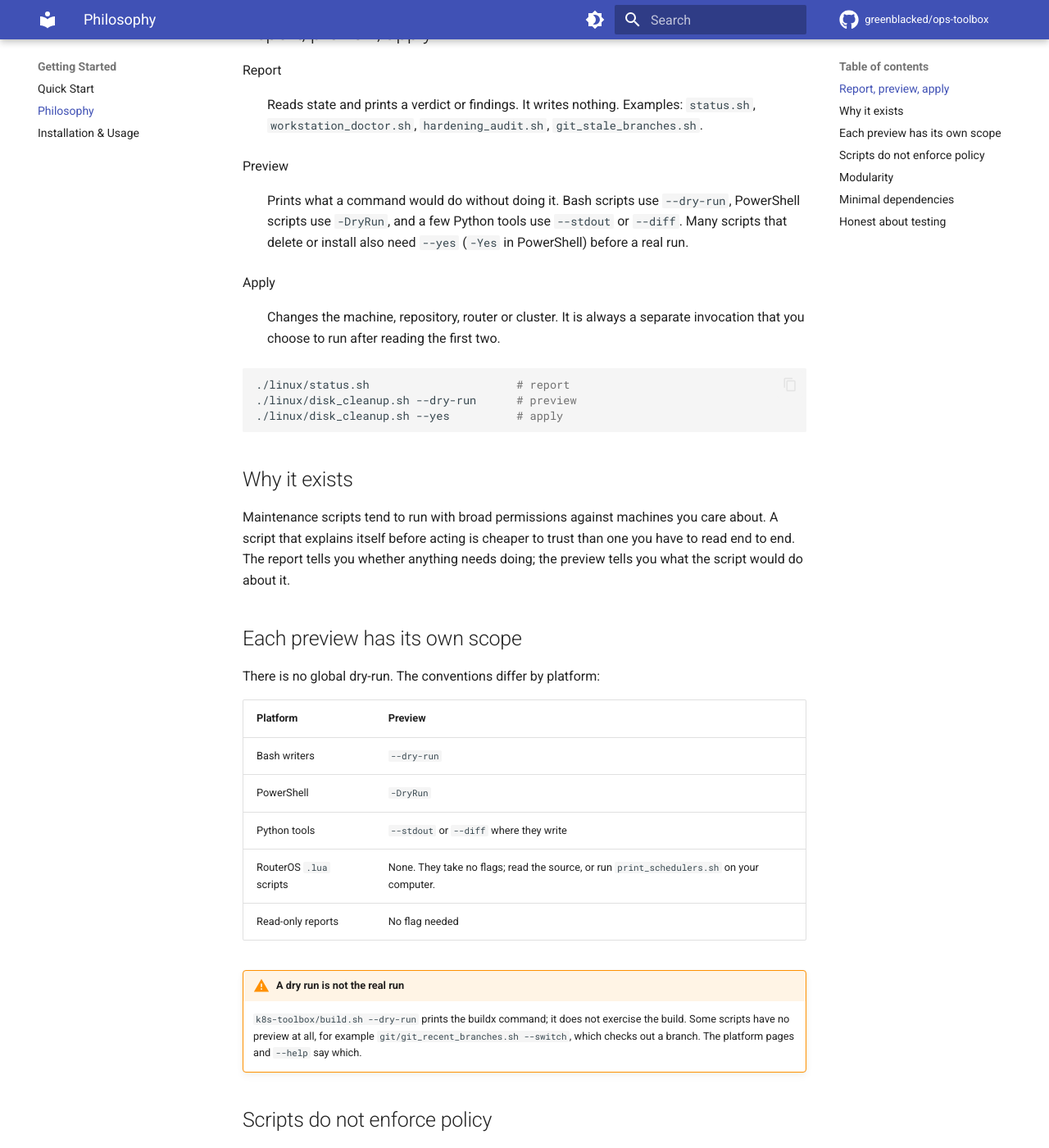
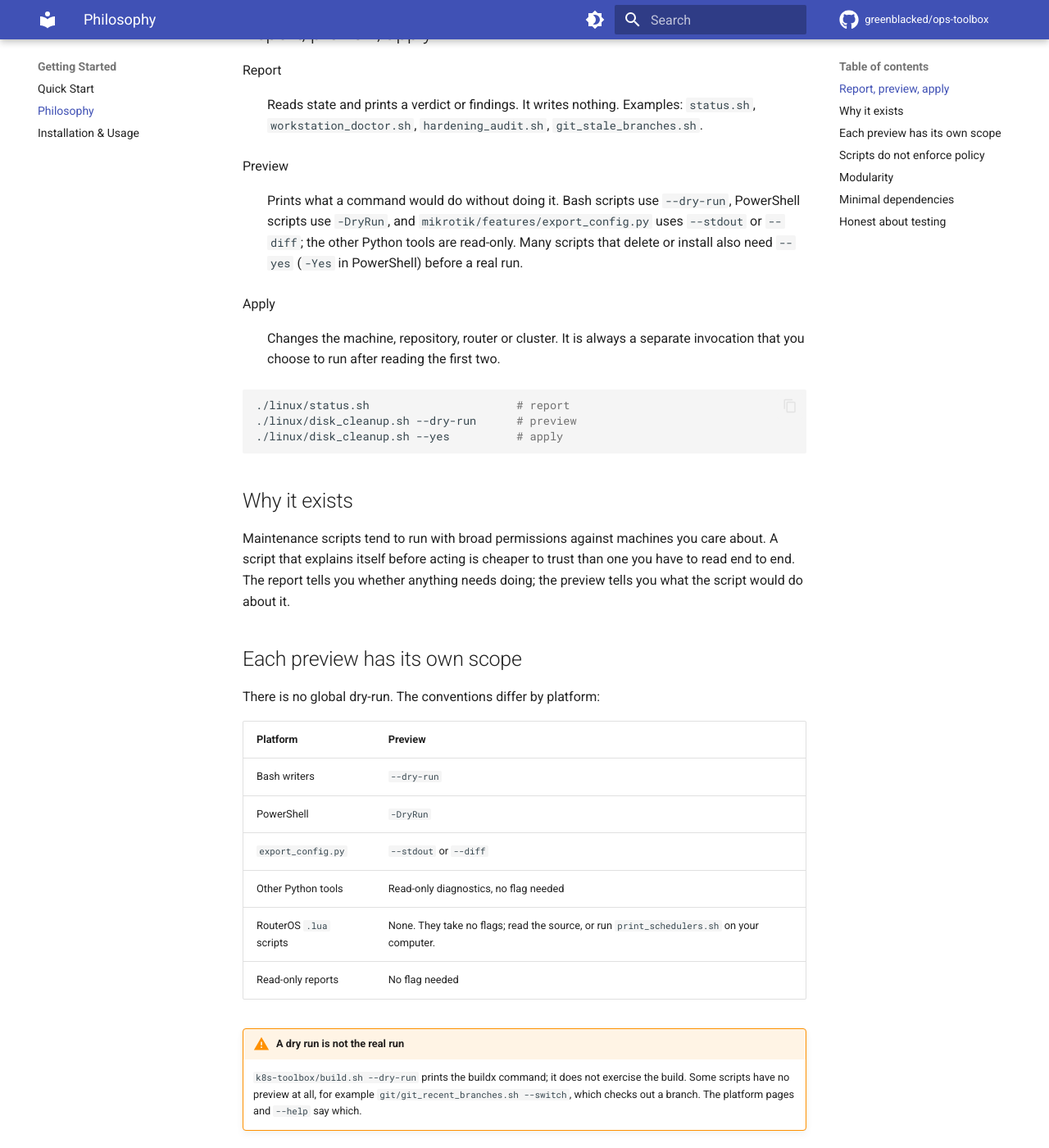
Before and after one commit to greenblacked/ops-toolbox, an MkDocs documentation site: the page built from docs/getting-started/philosophy.md, in a window 1280 px wide and 1400 px high, scrolled down 271 px. Shown: the whole window at 82% size. Built offline with MkDocs 1.6.1 and Material for MkDocs 9.7.7, drawn with Linux system fonts in a browser that asks for light colours; comment, search, counter and statistics services are not loaded.

Commit message:
fix(docs): name the one Python tool with preview flags

```diff
--- a/docs/getting-started/philosophy.md
+++ b/docs/getting-started/philosophy.md
@@ -11,8 +11,8 @@ Report
 
 Preview
 :   Prints what a command would do without doing it. Bash scripts use
-    `--dry-run`, PowerShell scripts use `-DryRun`, and a few Python tools use
-    `--stdout` or `--diff`. Many scripts that delete or install also need
+    `--dry-run`, PowerShell scripts use `-DryRun`, and `mikrotik/features/export_config.py`
+    uses `--stdout` or `--diff`; the other Python tools are read-only. Many scripts that delete or install also need
     `--yes` (`-Yes` in PowerShell) before a real run.
 
 Apply
@@ -40,7 +40,8 @@ There is no global dry-run. The conventions differ by platform:
 | --- | --- |
 | Bash writers | `--dry-run` |
 | PowerShell | `-DryRun` |
-| Python tools | `--stdout` or `--diff` where they write |
+| `export_config.py` | `--stdout` or `--diff` |
+| Other Python tools | Read-only diagnostics, no flag needed |
 | RouterOS `.lua` scripts | None. They take no flags; read the source, or run `print_schedulers.sh` on your computer. |
 | Read-only reports | No flag needed |
 
```
